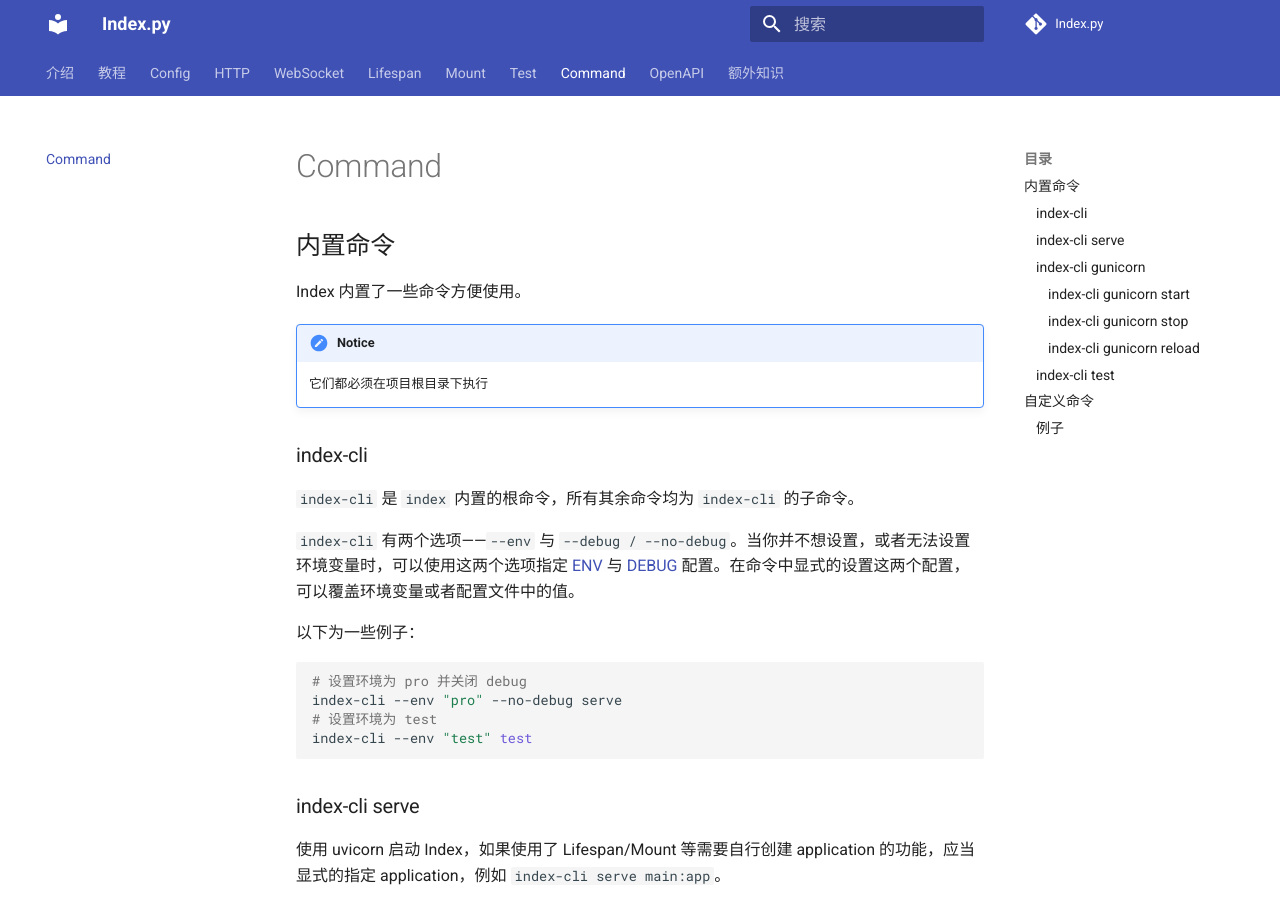
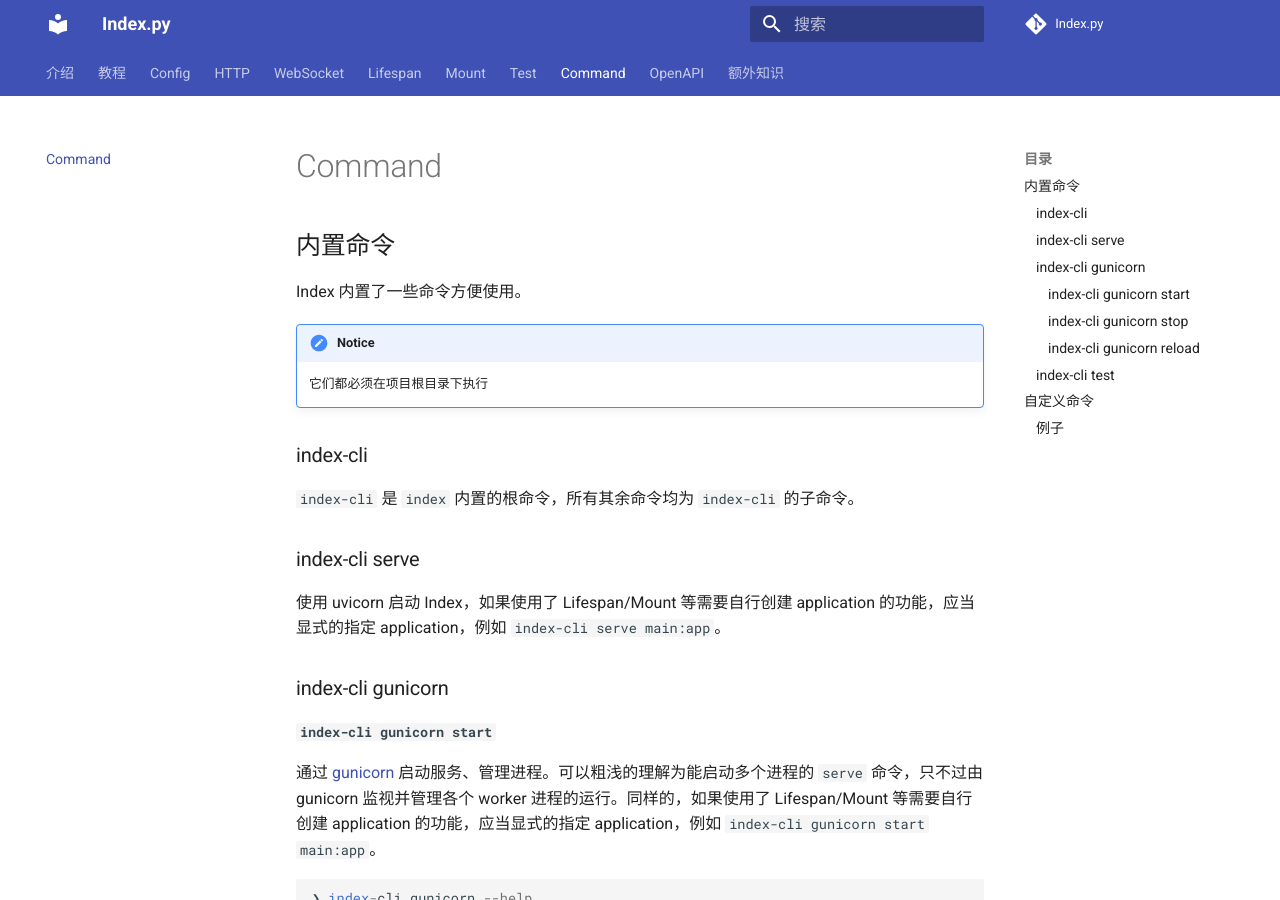
Before and after one commit to abersheeran/kui, an MkDocs documentation site: the page built from docs/command.md, in a window 1280 px wide and 900 px high. Built offline with MkDocs 1.6.1 and Material for MkDocs 9.7.7, drawn with Linux system fonts in a browser that asks for light colours; comment, search, counter and statistics services are not loaded.

Commit message:
delete index-cli --debug & --env

````diff
--- a/docs/command.md
+++ b/docs/command.md
@@ -8,17 +8,6 @@
 ### index-cli
 
 `index-cli` 是 `index` 内置的根命令，所有其余命令均为 `index-cli` 的子命令。
-
-`index-cli` 有两个选项——`--env` 与 `--debug / --no-debug`。当你并不想设置，或者无法设置环境变量时，可以使用这两个选项指定 [ENV](/config/#env) 与 [DEBUG](/config/#debug) 配置。在命令中显式的设置这两个配置，可以覆盖环境变量或者配置文件中的值。
-
-以下为一些例子：
-
-```bash
-# 设置环境为 pro 并关闭 debug
-index-cli --env "pro" --no-debug serve
-# 设置环境为 test
-index-cli --env "test" test
-```
 
 ### index-cli serve
 
````
Also changed, not shown: 1 other file.
